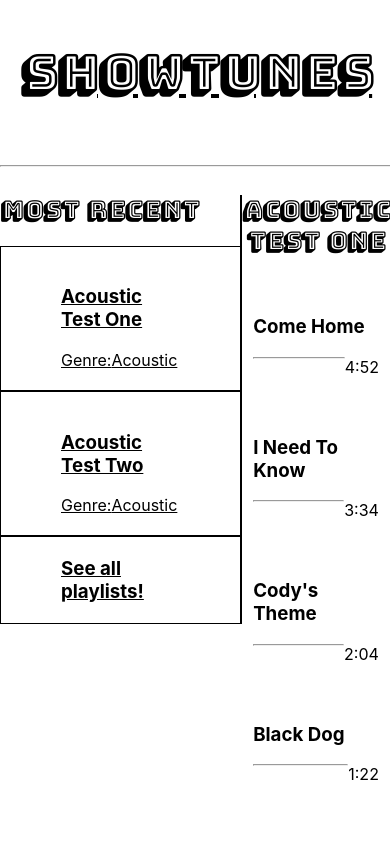
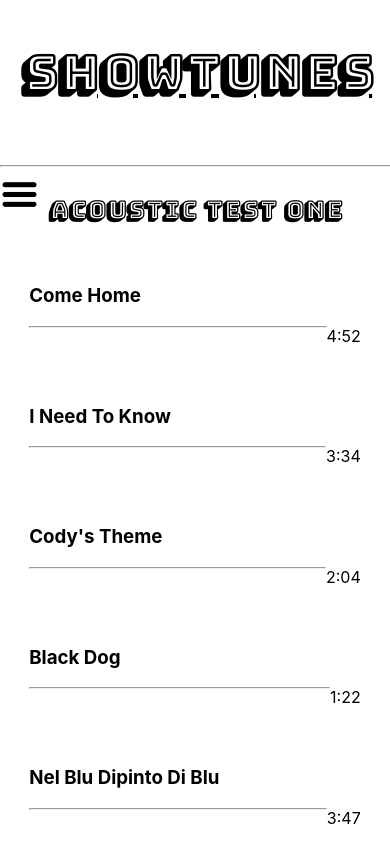
Before and after one commit to nasjones/static-playlist, a React (Create React App) app: page /playlist-display/1 in a window 390 px wide. Shown: the top 844 px of the page. Built offline with nearby package versions, Linux system fonts and the light colour scheme.

Commit message:
mobile tweaks

```diff
--- a/src/Homepage/Homepage.css
+++ b/src/Homepage/Homepage.css
@@ -9,7 +9,7 @@
 }
 
 #input-wrap {
-    display: flex;
+    /* display: flex; */
 }
 
 .inputs {
@@ -60,11 +60,17 @@
 
 .user-inputs {
     border: 2px solid black;
+    border-radius: 3px;
+    width: 15%;
 }
 
 .genre-option>input {
     opacity: 1%;
     margin: 0;
+}
+
+fieldset {
+    margin-top: 4%;
 }
 
 .genre-option:hover, .genre-option:focus-within, .gen-selected, .genre-option:focus-within {
--- a/src/Homepage/Homepage.js
+++ b/src/Homepage/Homepage.js
@@ -142,12 +142,12 @@
                                     <div className="inputs">
                                         <label htmlFor="hour-length">Playlist length: </label>
                                         <select onChange={this.hourChange} className="user-inputs">
-                                            <option value={null}>--Hour(s)--</option>
+                                            <option value={null}>Hr(s)</option>
                                             {hours}
                                         </select>
                                     :
                                     <select onChange={this.minChange} className="user-inputs">
-                                            <option value={null}>--Minute(s)--</option>
+                                            <option value={null}>Min(s)</option>
                                             {minutes}
                                         </select>
                                         {(this.state.hourTouch && this.state.minTouch) && <ValidationError message={timeError} />}
--- a/src/Landingpage/Landing.css
+++ b/src/Landingpage/Landing.css
@@ -10,3 +10,7 @@
     margin-left: 10px;
     margin-right: 10px;
 }
+
+#landLinks>a {
+    margin: 5px;
+}
--- a/src/Landingpage/Landing.js
+++ b/src/Landingpage/Landing.js
@@ -10,9 +10,11 @@
         return (
             <div id="user-prompt">
                 <h2>Welcome to playlist maker</h2>
-                <p>Looking to discover new music? Tired of your old study playlist? This app is for you just choose the genres and input the amount of time you would like the playlist to run and wait for your new playlist to be created.</p>
-                <Link to={'/homepage'}>Create a Playlist!</Link>
-                <Link to={'/existing-playlists'}>See existing playlists</Link>
+                <p>Looking to discover new music? Tired of your old study playlist? Choose the genre and the amount of time you would like the playlist to run and your new playlist will be created!</p>
+                <div id="landLinks">
+                    <Link to={'/homepage'}>Create a Playlist!</Link><br /><br />
+                    <Link to={'/existing-playlists'}>See existing playlists</Link>
+                </div>
             </div>
         )
     }
--- a/src/Nav.css
+++ b/src/Nav.css
@@ -12,7 +12,7 @@
     margin: 8px;
 }
 
-.navLink:hover, .addFolder:hover, a:focus>article {
+.navLink:hover, .addFolder:hover {
     background-color: black;
     color: white;
 }
--- a/src/Nav.js
+++ b/src/Nav.js
@@ -30,7 +30,7 @@
                 })
 
                 return genre && (
-                    <Link exact="true" key={playlist.id} to={`/playlist-display/${playlist.id}`} onClick={props.clicker}>
+                    <Link exact="true" key={playlist.id} to={`/playlist-display/${playlist.id}`} onClick={e => props.clicker(playlist.id)}>
                         <article className="navLink">
                             <h3 id={playlist.id} >{playlist.name}</h3>
                             <span>Genre:{genre.name}</span>
@@ -46,15 +46,37 @@
         <PlaylistContext.Consumer>
             {(value) => {
                 let playlistOut = output(value)
+                if (window.hide) {
+                    console.log(props.hidden)
                     return playlistOut && (
-                    <div id="navBar">
+
+                        <div id="navBar" className="hidden">
                             <h2 id="recent">Most Recent</h2>
                             {playlistOut}
                             <Link to={'/existing-playlists'}  >
                                 <h3 className="navLink">See all playlists!</h3>
                             </Link>
+                            <Link to={'/homepage'}  >
+                                <h3 className="navLink">Create a playlist</h3>
+                            </Link>
                         </div>
                     )
+                }
+                else {
+                    return playlistOut && (
+
+                        <div id="navBar" >
+                            <h2 id="recent">Most Recent</h2>
+                            {playlistOut}
+                            <Link to={'/existing-playlists'}  >
+                                <h3 className="navLink">See all playlists!</h3>
+                            </Link>
+                            <Link to={'/homepage'}  >
+                                <h3 className="navLink">Create a playlist</h3>
+                            </Link>
+                        </div>
+                    )
+                }
 
             }
             }
--- a/src/Playlists/Playlist-Display.css
+++ b/src/Playlists/Playlist-Display.css
@@ -1,6 +1,7 @@
 #playlistContent {
     text-align: center;
     flex: 1;
+    position: absolute;
 }
 
 #playlistDisplay {
@@ -10,3 +11,20 @@
 #playlist-title {
     font-family: 'Bungee Shade', cursive;
 }
+
+#ham {
+    width: 10%;
+    position: absolute;
+    z-index: 2;
+}
+
+#hidden {
+    display: none;
+}
+
+#nav {
+    position: absolute;
+    z-index: 1;
+    background-color: white;
+    margin-top: 9%;
+}
--- a/src/Playlists/Playlist-Display.js
+++ b/src/Playlists/Playlist-Display.js
@@ -32,8 +32,8 @@
         })
     }
 
-    fetcher = () => {
-        let playlistId = this.props.match.params.playlistId
+    fetcher = (playlistId) => {
+
         console.log(playlistId)
 
         let playlist = window.globe.playStore.find(playlist => {
@@ -73,7 +73,8 @@
     }
 
     componentDidMount() {
-        this.fetcher()
+        let playlistId = this.props.match.params.playlistId
+        this.fetcher(playlistId)
 
     }
 
@@ -94,7 +95,6 @@
 
             <Playlist playlist={this.state.playlist} songs={this.state.song} clicker={this.fetcher} />
 
-
         )
 
     }
--- a/src/Playlists/Playlist.js
+++ b/src/Playlists/Playlist.js
@@ -1,26 +1,62 @@
-import React from 'react'
+import React, { Component } from 'react'
 import Song from './Song'
 import Nav from '../Nav'
+import { render } from '@testing-library/react';
 
-export default function playlist(props) {
-
+export default class playlist extends Component {
+    constructor(props) {
+        super(props);
+        this.state = {
+            display: true
+        }
         console.log(props)
 
-    let songDisplay = props.songs.map(song => {
+    }
+
+
+    render() {
+        let songDisplay = this.props.songs.map(song => {
             return <Song track={song} key={song.id} />
         })
-
+        if (!this.state.display) {
             return (
                 <div id="playlistDisplay">
+                    <img id="ham" src={require('../Ham.png')} onClick={e => {
+                        this.setState({
+                            display: !this.state.display
+                        })
+                    }} />
                     <div id="nav">
-                <Nav clicker={props.clicker} />
+                        <Nav clicker={this.props.clicker} hidden={window.hide} />
                     </div>
                     <div id="playlistContent">
 
-                <h2 id="playlist-title">{props.playlist.name}</h2>
+                        <h2 id="playlist-title">{this.props.playlist.name}</h2>
                         {songDisplay}
                     </div>
 
                 </div>
             )
         }
+        else {
+            return (
+                <div id="playlistDisplay">
+                    <img id="ham" src={require('../Ham.png')} onClick={e => {
+                        this.setState({
+                            display: !this.state.display
+                        })
+                    }} />
+                    <div id="nav">
+
+                    </div>
+                    <div id="playlistContent">
+
+                        <h2 id="playlist-title">{this.props.playlist.name}</h2>
+                        {songDisplay}
+                    </div>
+
+                </div>
+            )
+        }
+    }
+}
```
Also changed, not shown: src/Ham.png (added), 18 other files (tests, documents, lock files or other folders). Lines whose indentation alone changed are shown as unchanged.
